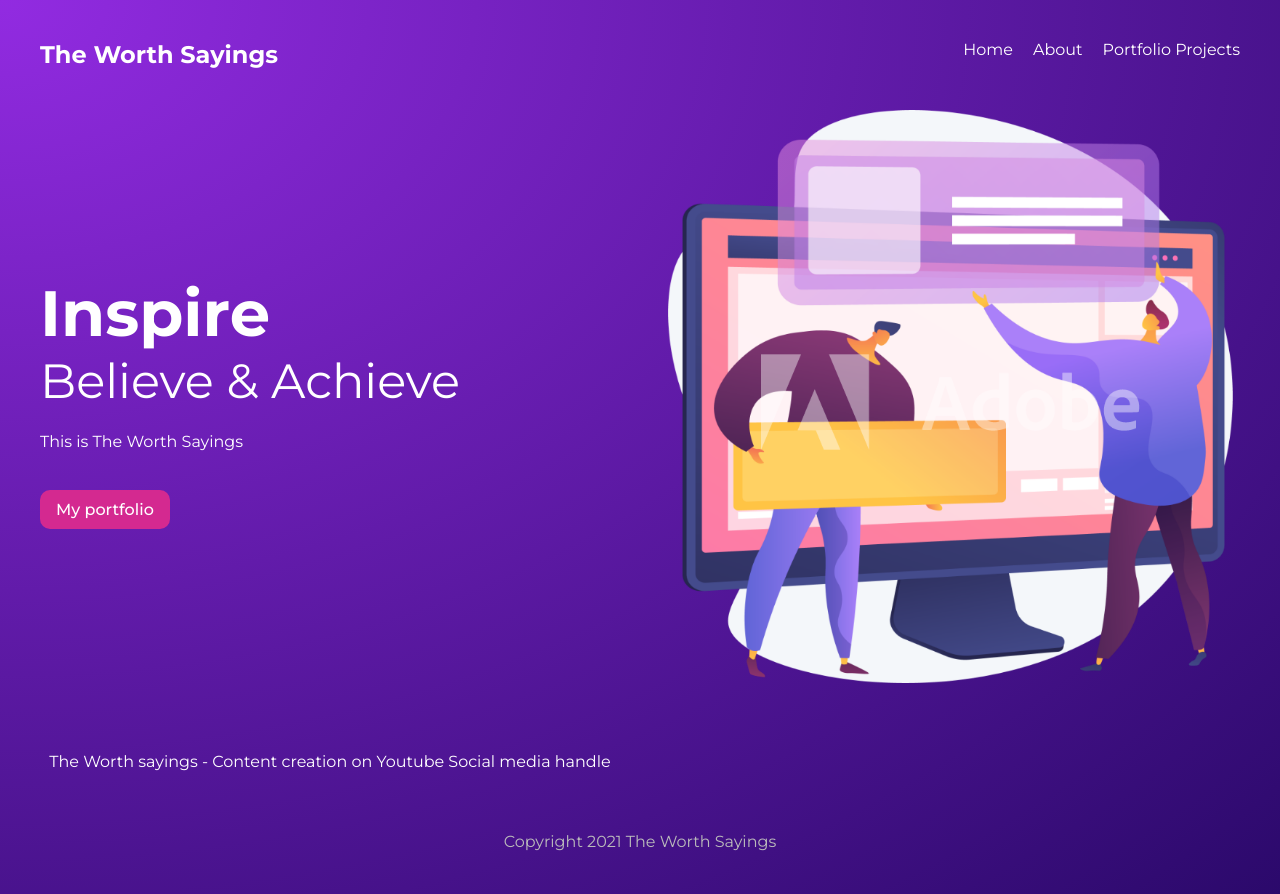
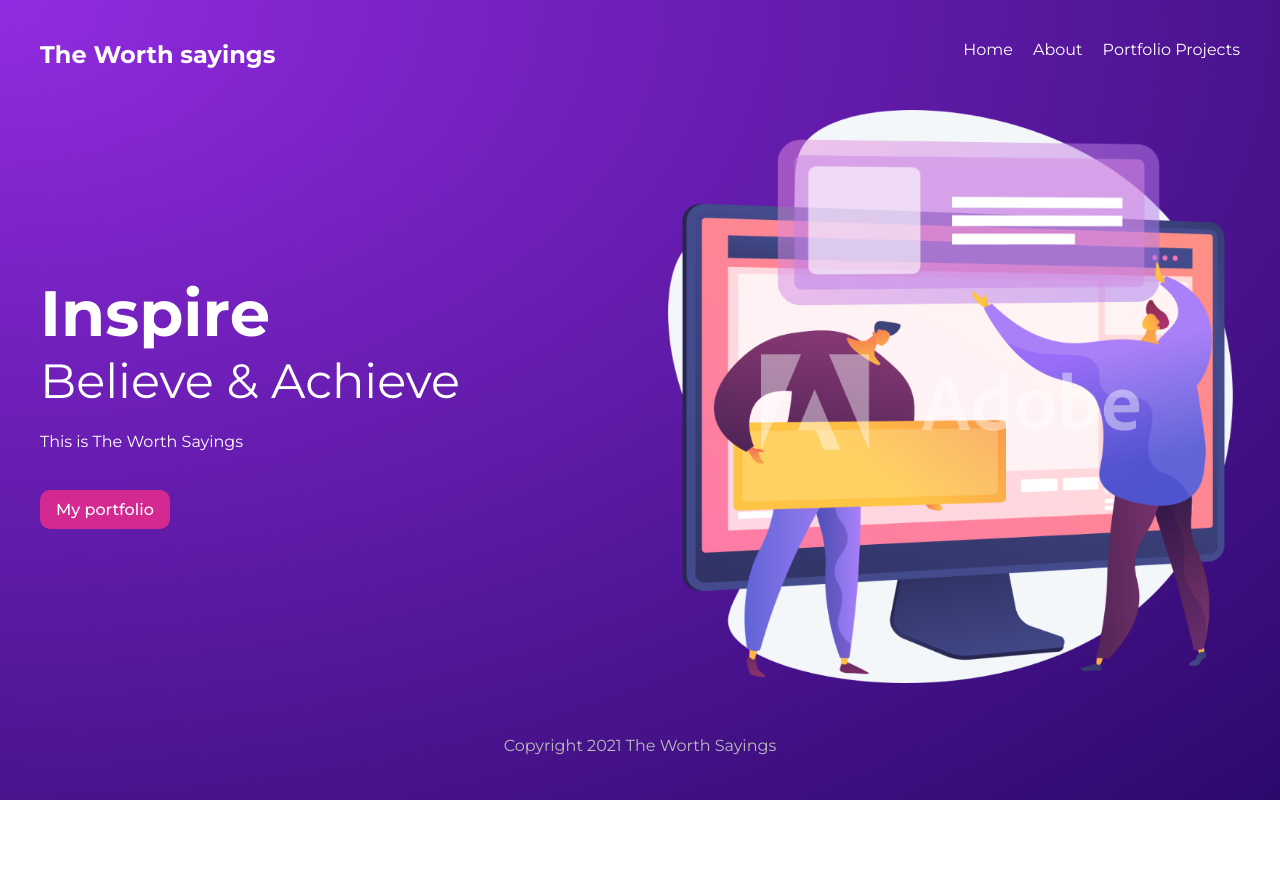
Before and after one commit to sourabh-jtc/sample-gatsby-site, a Gatsby site: page / in a window 1280 px wide. After the commit the page ends 800 px from the top, so only its background shows below. Built offline with nearby package versions, Linux system fonts and the light colour scheme; Gatsby itself is replaced by a stand-in of ours.

Commit message:
static queries (#3)

```diff
--- a/src/components/Navbar.js
+++ b/src/components/Navbar.js
@@ -1,10 +1,21 @@
-import React from 'react'
-import { Link } from 'gatsby'
+import React from "react"
+import { Link, graphql, useStaticQuery } from "gatsby"
 
 export default function Navbar() {
+  const data = useStaticQuery(graphql`
+    {
+      site {
+        siteMetadata {
+          title
+        }
+      }
+    }
+  `)
+
+  const { title } = data.site.siteMetadata
   return (
     <nav>
-      <h1>The Worth Sayings</h1>
+      <h1>{title}</h1>
       <div className="links">
         <Link to="/">Home</Link>
         <Link to="/about">About</Link>
--- a/src/pages/index.js
+++ b/src/pages/index.js
@@ -3,8 +3,7 @@ import React from "react"
 import Layout from "../components/Layout"
 import * as styles from "../styles/home.module.css"
 
-export default function Home({data}) {
-  const { title, description } = data.site.siteMetadata
+export default function Home() {
   return (
     <Layout>
       <section className = {styles.header}>
@@ -15,20 +14,8 @@ export default function Home({data}) {
           <Link className={styles.btn} to='/projects'> My portfolio</Link>
         </div>
         <img src='/banner.png' alt='banner image' style = {{maxWidth:'100%'}} />
-        <p> {title} - {description} </p>
       </section>
     </Layout>
 
   )
 }
-
-export const query = graphql`
-  query SiteInfo {
-    site {
-      siteMetadata {
-        description
-        title
-      }
-    }
-  }
-`
```
